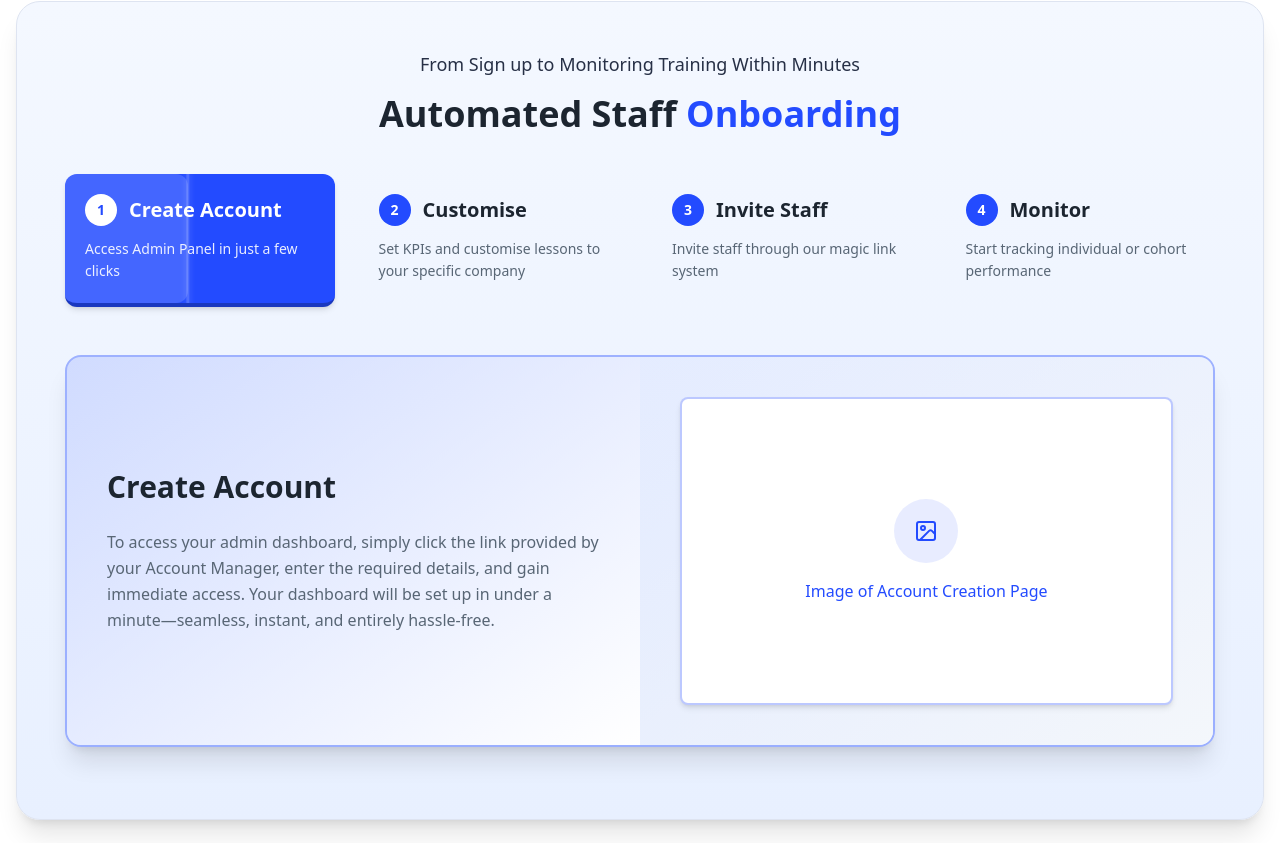
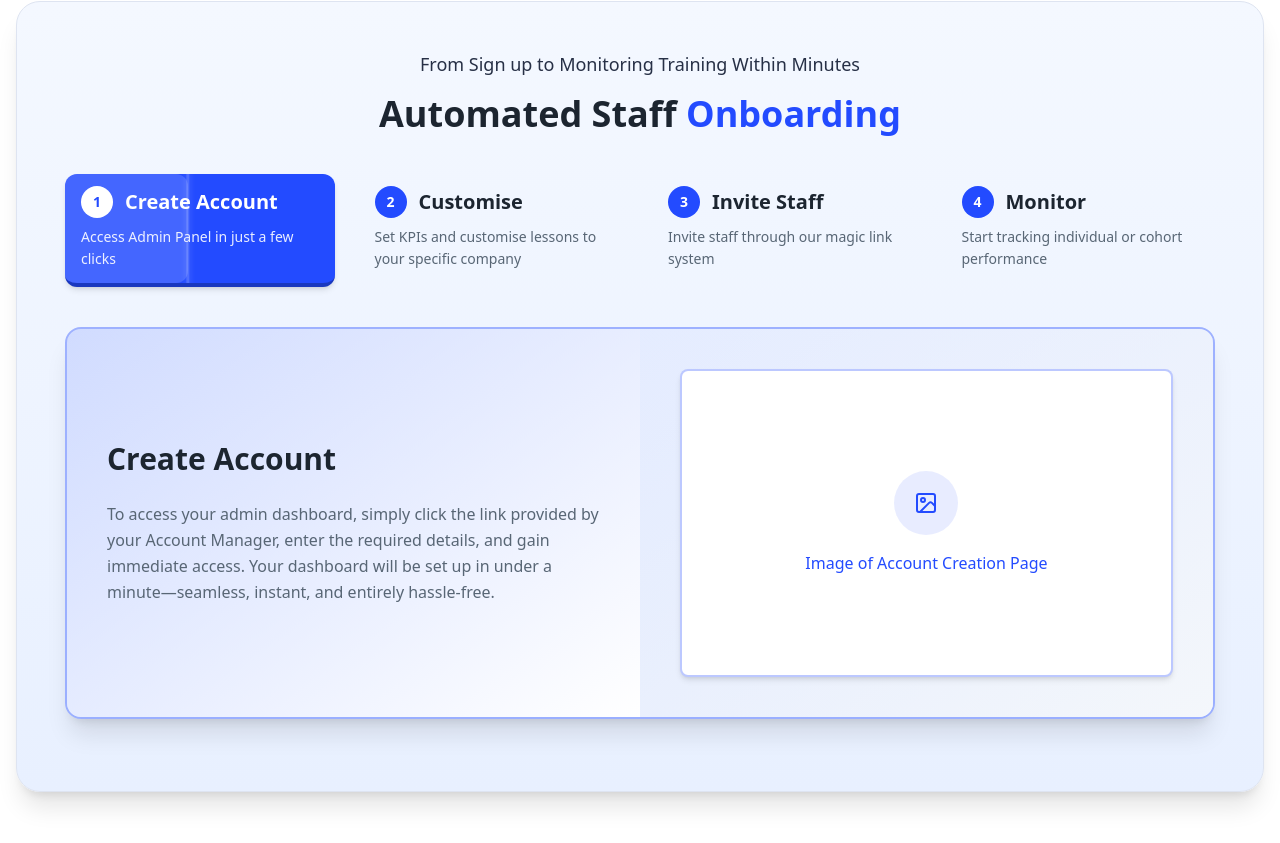
Before and after one commit to woodhk/landing-page, a Next.js app: page /home in a window 1280 px wide. Shown: the part 7077-7920 px from the top of the page. Built offline with nearby package versions, Linux system fonts and the light colour scheme.

Commit message:
Fix Mission & Vision toggle animation and shorten cards in AutomatedOnboarding section

```diff
--- a/app/(pages)/home/components/AutomatedOnboarding.tsx
+++ b/app/(pages)/home/components/AutomatedOnboarding.tsx
@@ -127,14 +127,14 @@ export default function AutomatedOnboarding() {
 
 
           {/* Steps with improved styling */}
-          <div className="grid grid-cols-1 sm:grid-cols-2 lg:grid-cols-4 gap-4 lg:gap-6 mb-12">
+          <div className="grid grid-cols-1 sm:grid-cols-2 lg:grid-cols-4 gap-4 lg:gap-6 mb-10">
             {onboardingSteps.map((step) => (
               <motion.div
                 key={step.id}
                 onClick={() => handleStepClick(step.id)}
                 whileHover={{ scale: 1.01 }}
                 whileTap={{ scale: 0.99 }}
-                className={`p-5 rounded-xl cursor-pointer transition-all duration-200 relative overflow-hidden ${
+                className={`py-3 px-4 rounded-xl cursor-pointer transition-all duration-200 relative overflow-hidden ${
                   activeStep === step.id
                     ? 'bg-dynamic-blue text-white shadow-md border-b-4 border-deep-dynamic-blue'
                     : 'bg-transparent text-dark hover:bg-light-2/50'
@@ -166,7 +166,7 @@ export default function AutomatedOnboarding() {
                 )}
 
                 <div className="relative z-10 text-left">
-                  <div className="flex items-center mb-3">
+                  <div className="flex items-center mb-2">
                     <div className={`w-8 h-8 rounded-full flex items-center justify-center text-sm font-bold mr-3 ${
                       activeStep === step.id
                         ? 'bg-white text-dynamic-blue'
--- a/app/(pages)/home/components/MissionVision.tsx
+++ b/app/(pages)/home/components/MissionVision.tsx
@@ -64,11 +64,11 @@ const MissionVision = () => {
         {/* Content with slide animations */}
         <div className="relative min-h-[450px] md:min-h-[400px] overflow-hidden">
           {/* Mission and Vision content in single container for sliding effect */}
-          <div className="flex flex-col md:flex-row md:w-[200%] absolute inset-0 transition-transform duration-500 ease-in-out"
+          <div className="flex flex-col md:flex-row md:w-[200%] md:space-x-8 absolute inset-0 transition-transform duration-500 ease-in-out"
                style={{ transform: activeTab === 'mission' ? 'translateX(0%)' : 'translateX(-50%)' }}>
 
             {/* Mission Content */}
-            <div className="flex flex-col md:flex-row items-center gap-12 lg:gap-24 w-full md:min-w-[50%]">
+            <div className="flex flex-col md:flex-row items-center gap-12 lg:gap-24 w-full md:min-w-[50%] md:pr-4">
               {/* Mission Text */}
               <div className="w-full md:w-1/2 space-y-6">
                 <div className="inline-block mb-2">
@@ -120,7 +120,7 @@ const MissionVision = () => {
             </div>
 
             {/* Vision Content */}
-            <div className="flex flex-col-reverse md:flex-row items-center gap-12 lg:gap-24 w-full md:min-w-[50%]">
+            <div className="flex flex-col-reverse md:flex-row items-center gap-12 lg:gap-24 w-full md:min-w-[50%] md:pl-4">
               {/* Vision Image */}
               <div className="w-full md:w-1/2">
                 <div className="relative">
```
